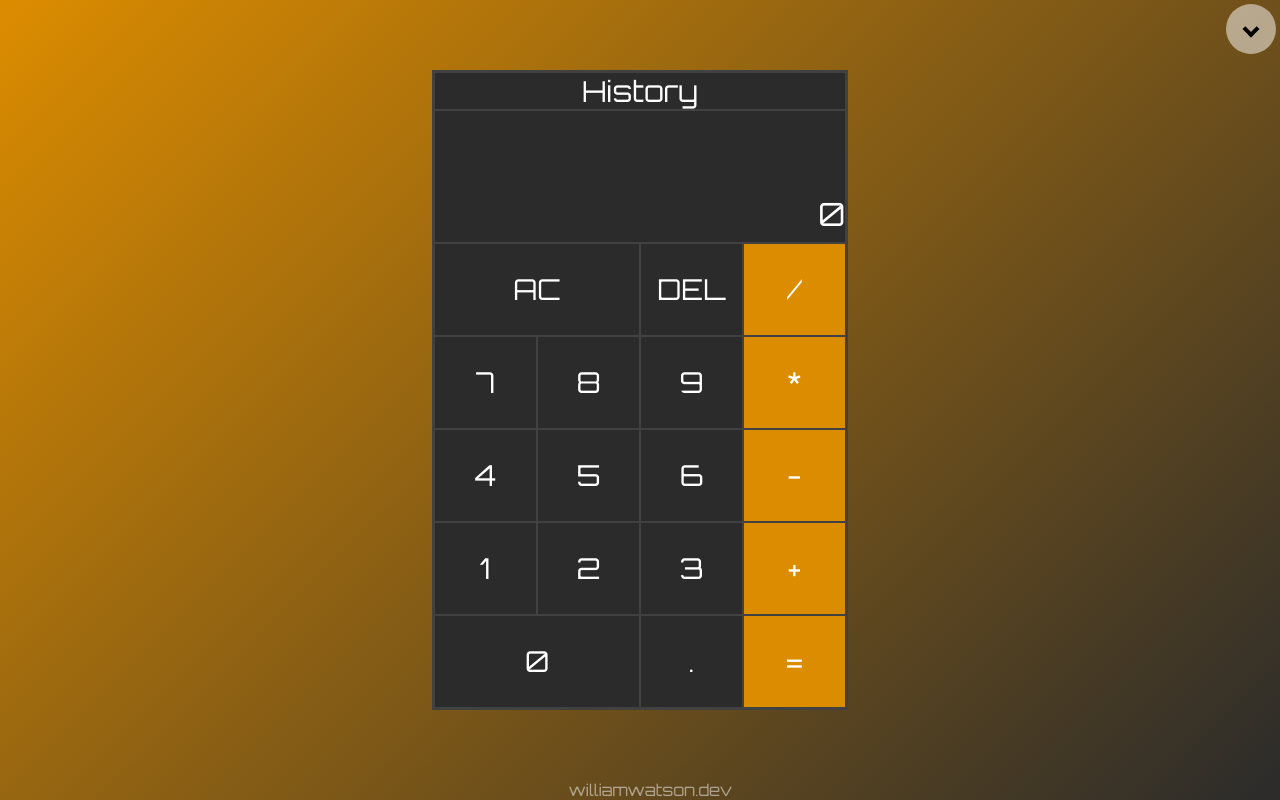
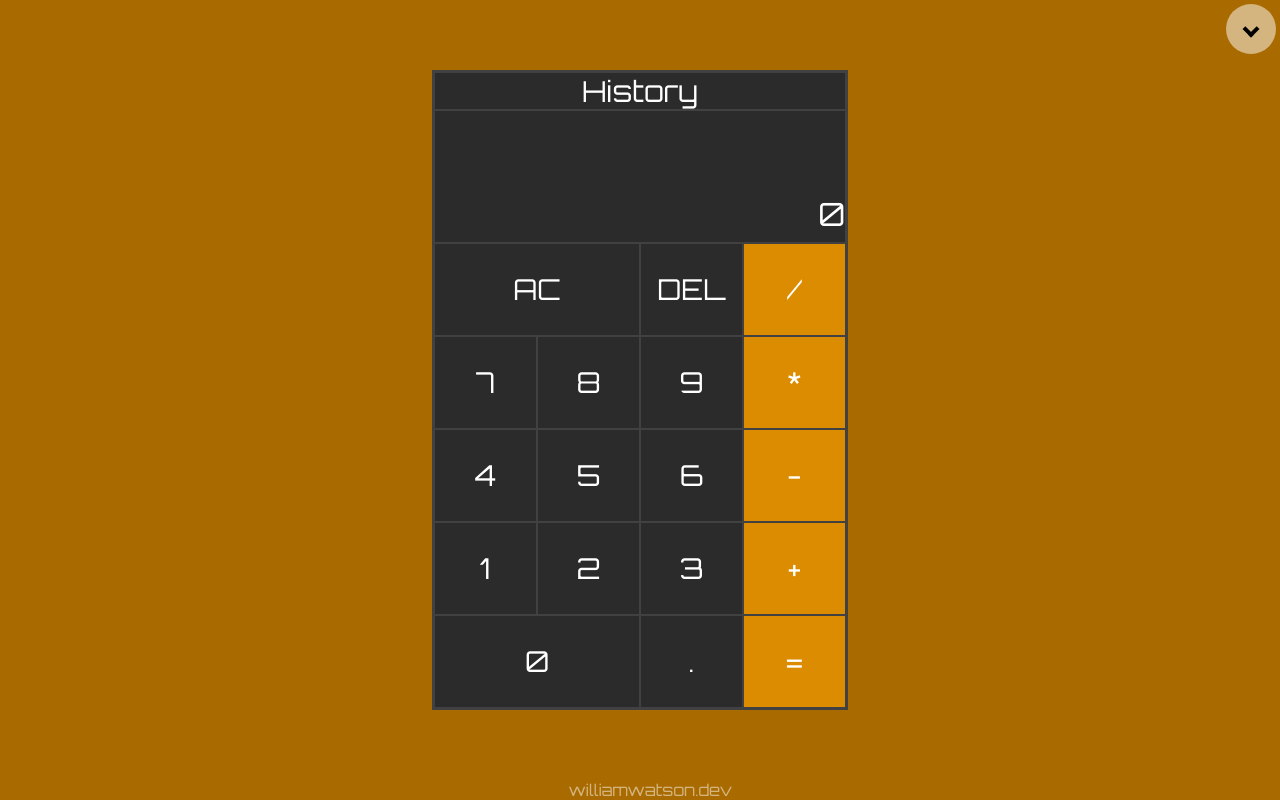
Before and after one commit to willswats/react-calculator, a React (Create React App) app: page / in a window 1280 px wide. Built offline with nearby package versions, Linux system fonts and the light colour scheme; some icons are missing.

Commit message:
Change background

```diff
--- a/src/index.css
+++ b/src/index.css
@@ -13,5 +13,5 @@
 html,
 body {
   color: #fff;
-  background-image: linear-gradient(-45deg, #2b2b2b, #dc8c00);
+  background-color: #a96b00;
 }
```
